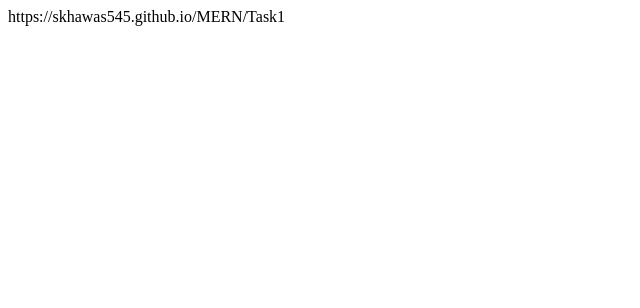
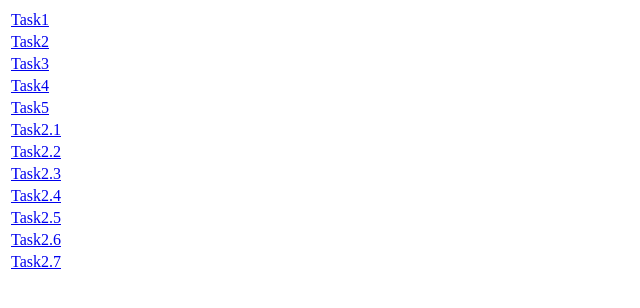
Before and after one commit to skhawas545/MERN, a plain HTML site: page index.html in a window 1280 px wide. Shown: the whole page, without its empty margins (0-640 px from the left). Drawn offline with Linux system fonts and the light colour scheme.

Commit message:
index.html

```diff
--- a/index.html
+++ b/index.html
@@ -1 +1,66 @@
-https://skhawas545.github.io/MERN/Task1
+<html>
+  <body>
+    <table>
+      <tr>
+        <td>
+          <a href="https://skhawas545.github.io/MERN/Task1">Task1</a>
+        </td>
+      </tr>
+      <tr>
+        <td>
+          <a href="https://skhawas545.github.io/MERN/Task2">Task2</a>
+        </td>
+      </tr>
+      <tr>
+        <td>
+          <a href="https://skhawas545.github.io/MERN/Task3">Task3</a>
+        </td>
+      </tr>
+      <tr>
+        <td>
+          <a href="https://skhawas545.github.io/MERN/Task4">Task4</a>
+        </td>
+      </tr>
+      <tr>
+        <td>
+          <a href="https://skhawas545.github.io/MERN/Task5">Task5</a>
+        </td>
+      </tr>
+      <tr>
+        <td>
+          <a href="https://skhawas545.github.io/MERN/Task2.1">Task2.1</a>
+        </td>
+      </tr>
+      <tr>
+        <td>
+          <a href="https://skhawas545.github.io/MERN/Task2.2">Task2.2</a>
+        </td>
+      </tr>
+      <tr>
+        <td>
+          <a href="https://skhawas545.github.io/MERN/Task2.3">Task2.3</a>
+        </td>
+      </tr>
+      <tr>
+        <td>
+          <a href="https://skhawas545.github.io/MERN/Task2.4">Task2.4</a>
+        </td>
+      </tr>
+      <tr>
+        <td>
+          <a href="https://skhawas545.github.io/MERN/Task2.5">Task2.5</a>
+        </td>
+      </tr>
+      <tr>
+        <td>
+          <a href="https://skhawas545.github.io/MERN/Task2.6">Task2.6</a>
+        </td>
+      </tr>
+      <tr>
+        <td>
+          <a href="https://skhawas545.github.io/MERN/Task2.7">Task2.7</a>
+        </td>
+      </tr>
+    </table>
+  </body>
+</html>
```
